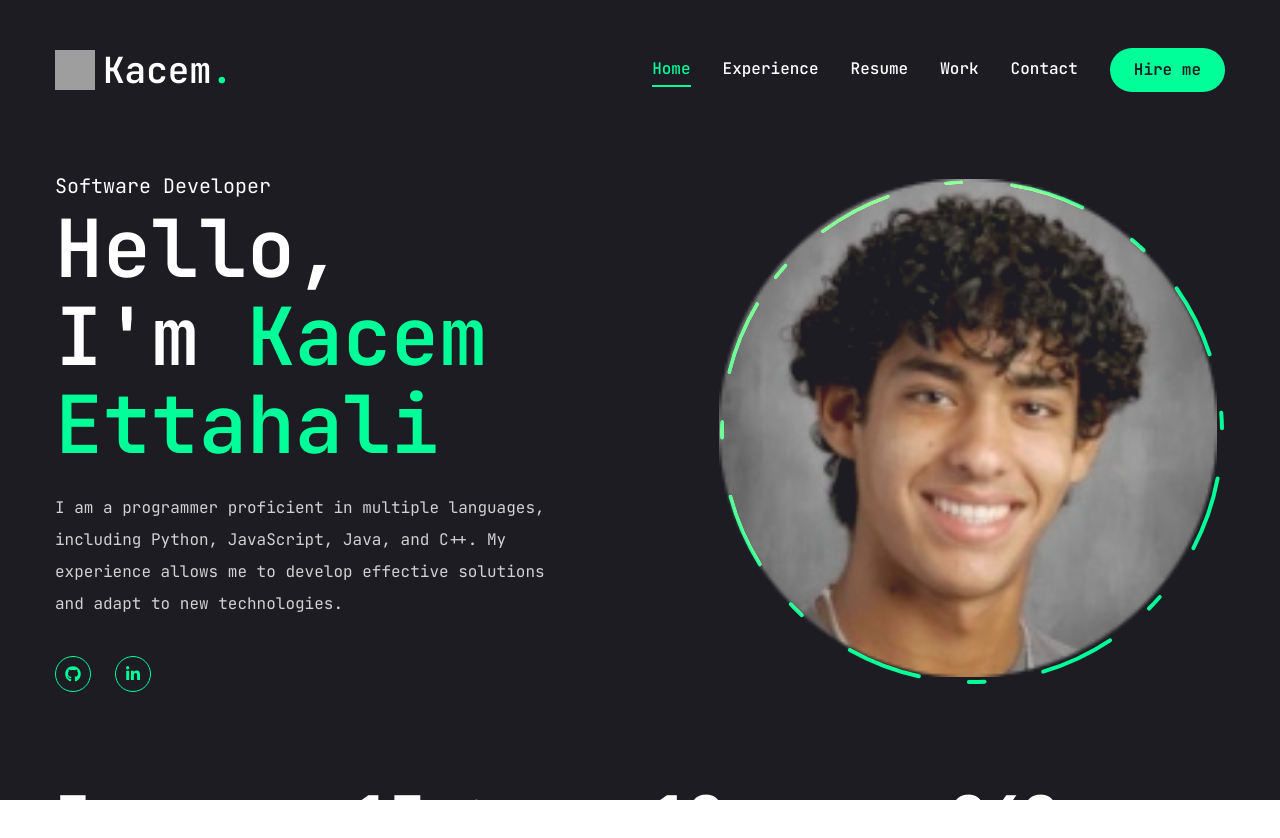
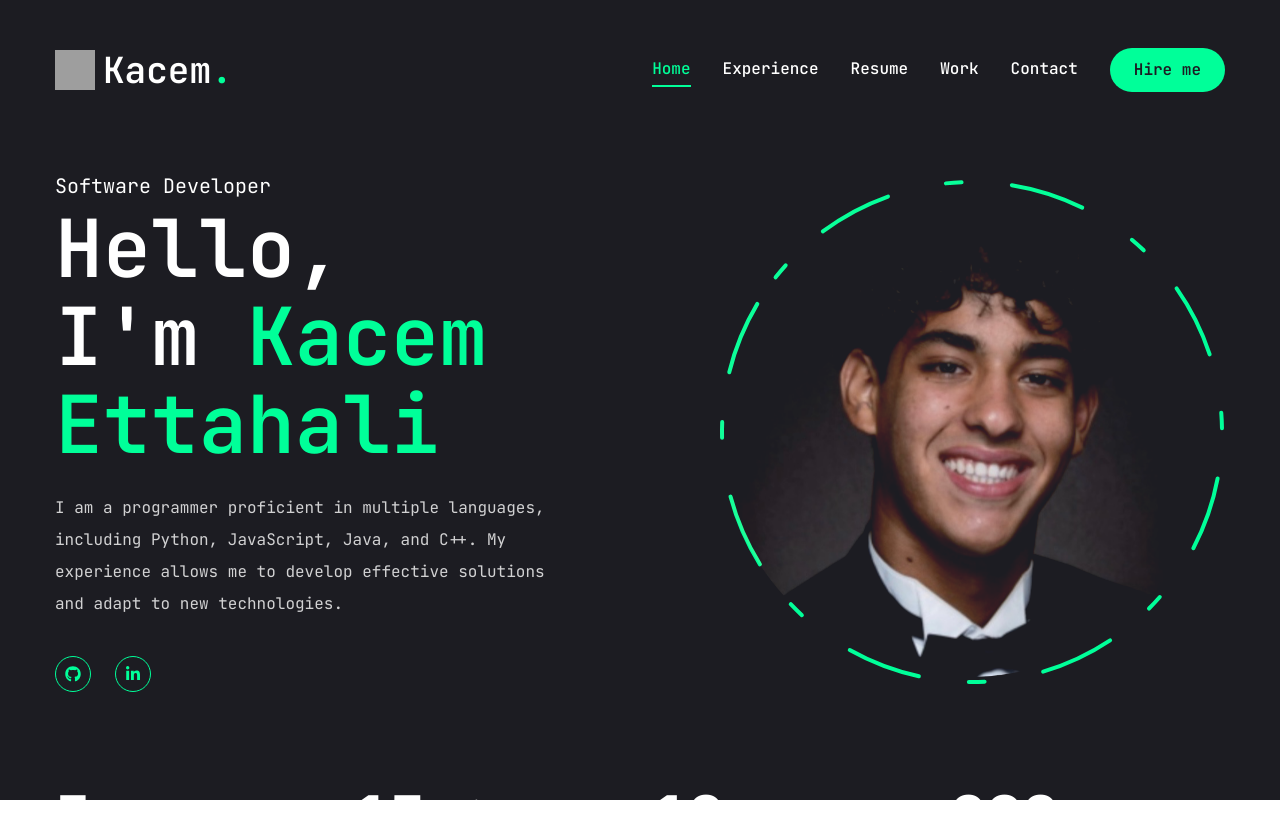
Before and after one commit to kaeskiio/kacem-portfolio, a Next.js app: page / in a window 1280 px wide. Shown: the top 838 px of the page. Built offline with nearby package versions, Linux system fonts and the light colour scheme; grey boxes are pictures that could not be loaded.

Commit message:
Change profile picture and update commit

```diff
--- a/app/page.jsx
+++ b/app/page.jsx
@@ -40,7 +40,6 @@ const Home = () => {
         </div>
       </div>
       <Stats />
-    #test
       <Analytics />
     </section>
   );
--- a/components/Stats.jsx
+++ b/components/Stats.jsx
@@ -16,7 +16,7 @@ const stats = [
     text: "Languages proficient in",
   },
   {
-    num: 250,
+    num: 300,
     text: "Code commits",
   },
 ];
```
Also changed, not shown: public/assets/photo.png, public/assets/photos.png (added).
